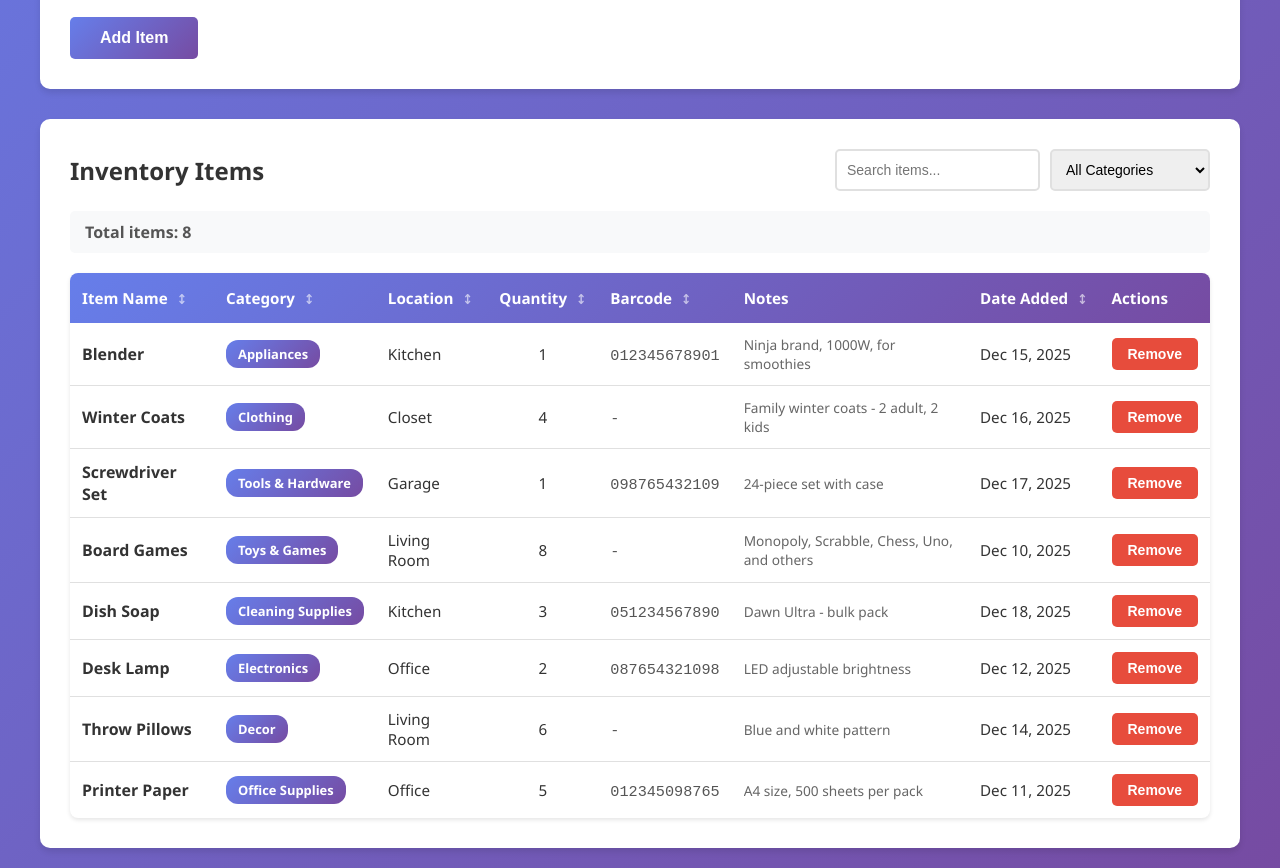
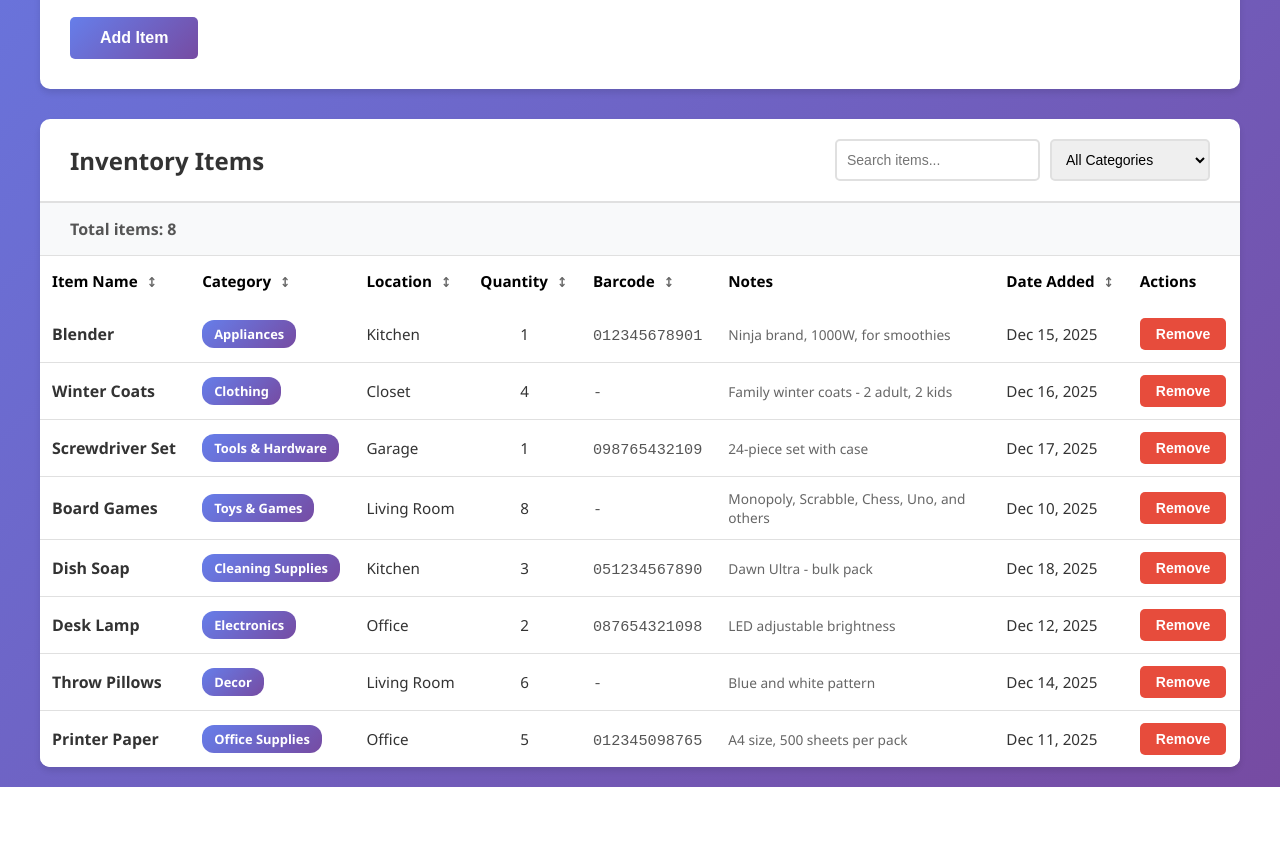
Before and after one commit to margaritasabaseva/inventory-app, a website: page index.html in a window 1280 px wide. Shown: the part 581-1449 px from the top of the page. After the commit the page ends 1368 px from the top, so only its background shows below. Drawn offline with Linux system fonts and the light colour scheme.

Commit message:
Add full width styling and proper spacing

```diff
--- a/index.html
+++ b/index.html
@@ -4,7 +4,7 @@
     <meta charset="UTF-8">
     <meta name="viewport" content="width=device-width, initial-scale=1.0">
     <title>Home Inventory Manager</title>
-    <link rel="stylesheet" href="style.css">
+    <link rel="stylesheet" href="style.css?v=2">
 </head>
 <body>
     <div class="container">
--- a/style.css
+++ b/style.css
@@ -121,18 +121,21 @@ header p {
 
 .inventory-section {
     background: white;
-    padding: 30px;
+    padding: 0;
     border-radius: 10px;
     box-shadow: 0 4px 6px rgba(0, 0, 0, 0.1);
+    overflow: hidden;
 }
 
 .section-header {
     display: flex;
     justify-content: space-between;
     align-items: center;
-    margin-bottom: 20px;
+    margin-bottom: 0;
+    padding: 20px 30px;
     flex-wrap: wrap;
     gap: 20px;
+    border-bottom: 2px solid #e0e0e0;
 }
 
 .section-header h2 {
@@ -159,18 +162,16 @@ header p {
 
 .item-count {
     background: #f8f9fa;
-    padding: 10px 15px;
-    border-radius: 5px;
-    margin-bottom: 20px;
+    padding: 15px 30px;
+    margin-bottom: 0;
     font-weight: 600;
     color: #555;
+    border-bottom: 1px solid #e0e0e0;
 }
 
 .table-container {
     overflow-x: auto;
     background: white;
-    border-radius: 8px;
-    box-shadow: 0 2px 4px rgba(0, 0, 0, 0.1);
 }
 
 .inventory-table {
@@ -179,7 +180,7 @@ header p {
     font-size: 0.95em;
     min-width: 900px;
 }
-
+100%
 .inventory-table thead {
     background: linear-gradient(135deg, #667eea 0%, #764ba2 100%);
     color: white;
```
